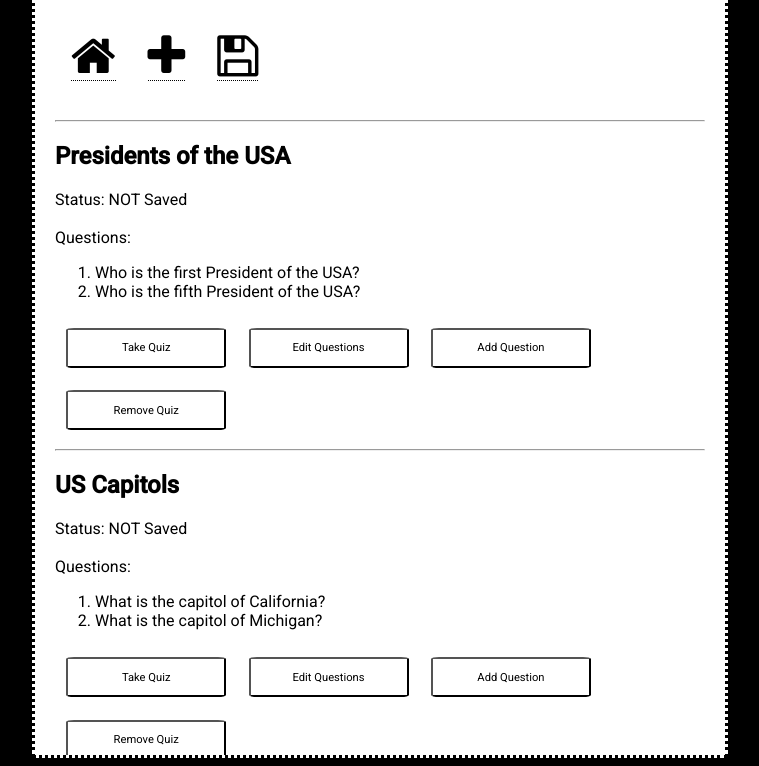
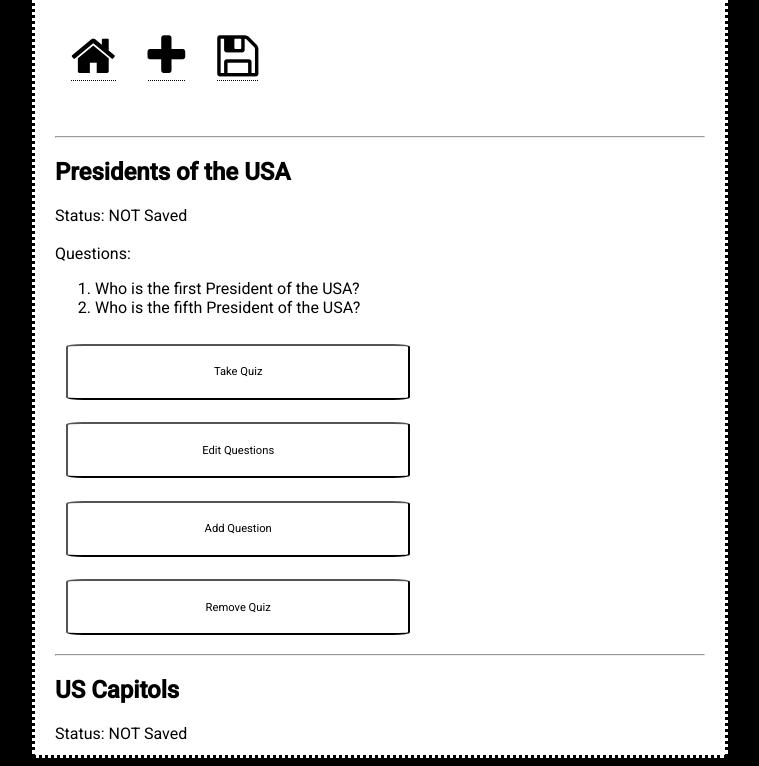
Before and after one commit to richHong/quiz, a React app: page / in a window 1280 px wide. Shown: the part 96-862 px from the top of the page, without its empty margins (260-1019 px from the left). Built offline with nearby package versions, Linux system fonts and the light colour scheme.

Commit message:
button styling

```diff
--- a/public/styles/styles.css
+++ b/public/styles/styles.css
@@ -26,7 +26,7 @@ ul {
   margin: 1em;
 }
 .nav {
-  height: 12vh;
+  height: 14vh;
 }
 .tooltip {
     position: relative;
@@ -69,8 +69,8 @@ body {
   background-color: black;
 }
 button {
-  height: 5vh;
-  width: 20vh;
+  height: 7vh;
+  width: 43vh;
   font-family: Roboto;
   font-size: 70%;
   border-radius: 5%;
```
